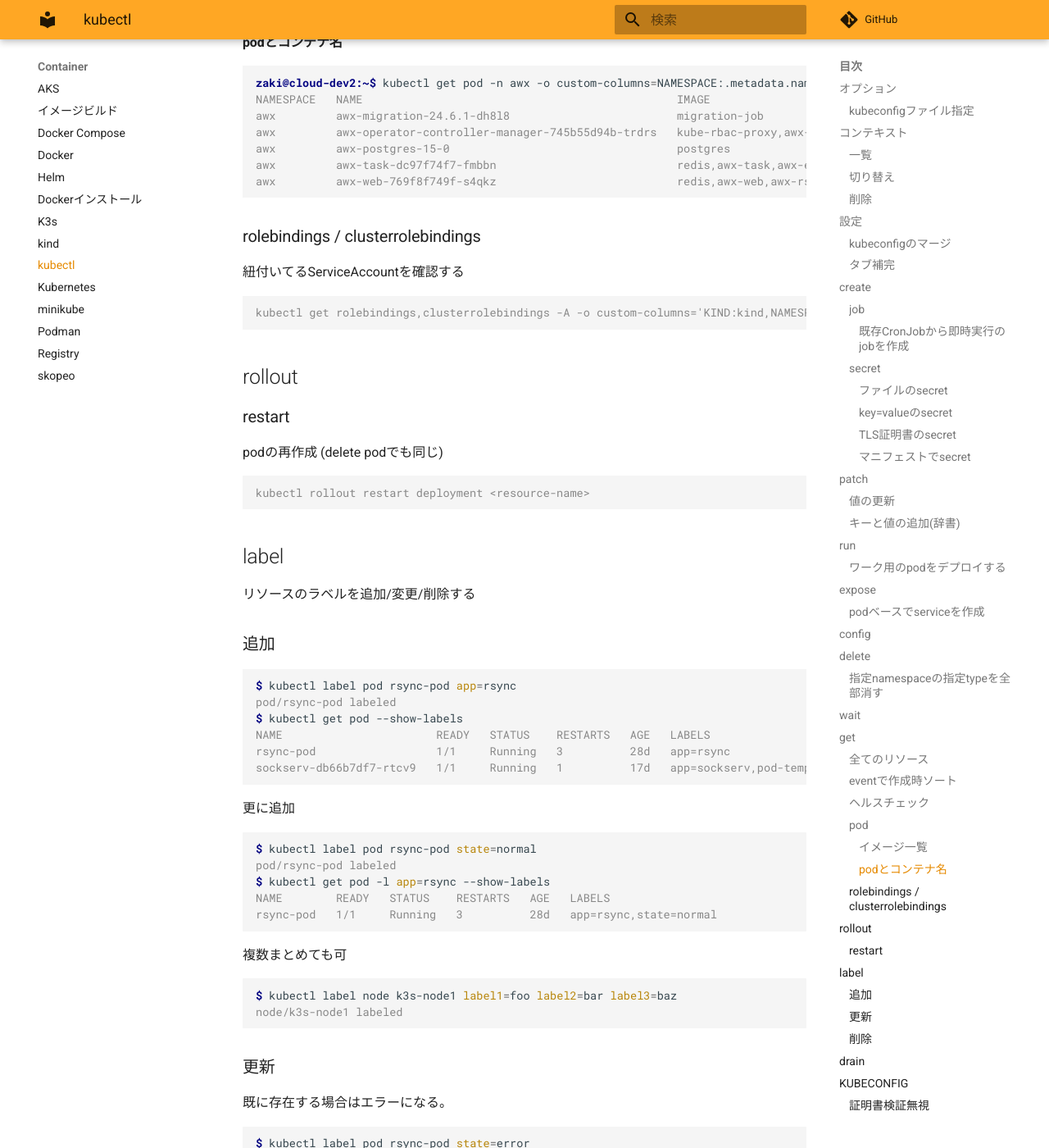
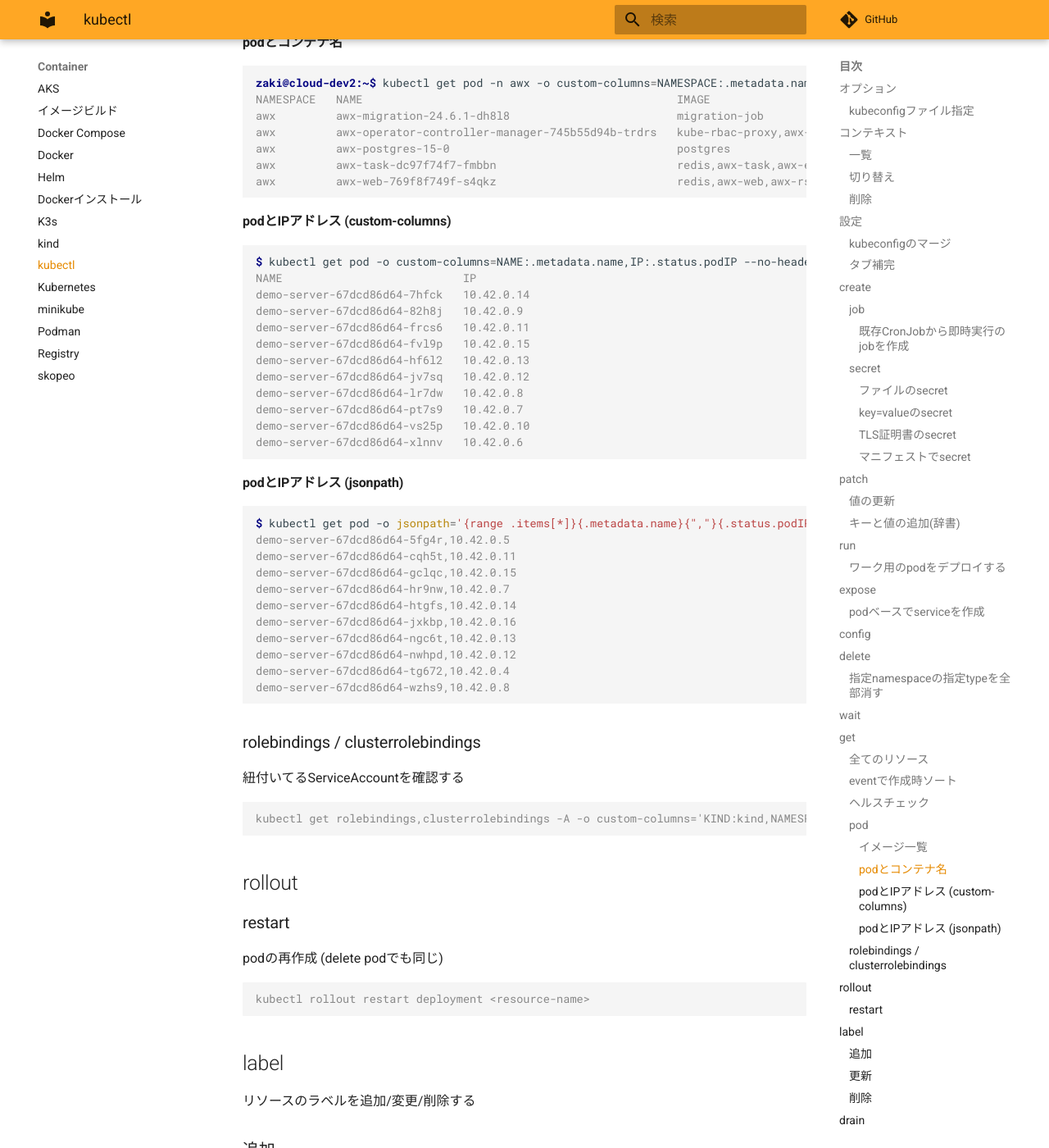
Before and after one commit to zaki-lknr/docs, an MkDocs documentation site: the page built from docs/Container/kubectl.md, in a window 1280 px wide and 1400 px high, scrolled down 9704 px. Shown: the whole window at 82% size. Built offline with MkDocs 1.6.1 and Material for MkDocs 9.7.7, drawn with Linux system fonts in a browser that asks for light colours; comment, search, counter and statistics services are not loaded.

Commit message:
add: container/kubectl: getのcustom-columns/jsonpath

````diff
--- a/docs/Container/kubectl.md
+++ b/docs/Container/kubectl.md
@@ -498,6 +498,39 @@ awx         awx-task-dc97f74f7-fmbbn                           redis,awx-task,aw
 awx         awx-web-769f8f749f-s4qkz                           redis,awx-web,awx-rsyslog
 ```
 
+#### podとIPアドレス (custom-columns)
+
+```console
+$ kubectl get pod -o custom-columns=NAME:.metadata.name,IP:.status.podIP --no-headers
+NAME                           IP
+demo-server-67dcd86d64-7hfck   10.42.0.14
+demo-server-67dcd86d64-82h8j   10.42.0.9
+demo-server-67dcd86d64-frcs6   10.42.0.11
+demo-server-67dcd86d64-fvl9p   10.42.0.15
+demo-server-67dcd86d64-hf6l2   10.42.0.13
+demo-server-67dcd86d64-jv7sq   10.42.0.12
+demo-server-67dcd86d64-lr7dw   10.42.0.8
+demo-server-67dcd86d64-pt7s9   10.42.0.7
+demo-server-67dcd86d64-vs25p   10.42.0.10
+demo-server-67dcd86d64-xlnnv   10.42.0.6
+```
+
+#### podとIPアドレス (jsonpath)
+
+```console
+$ kubectl get pod -o jsonpath='{range .items[*]}{.metadata.name}{","}{.status.podIP}{"\n"}{end}'
+demo-server-67dcd86d64-5fg4r,10.42.0.5
+demo-server-67dcd86d64-cqh5t,10.42.0.11
+demo-server-67dcd86d64-gclqc,10.42.0.15
+demo-server-67dcd86d64-hr9nw,10.42.0.7
+demo-server-67dcd86d64-htgfs,10.42.0.14
+demo-server-67dcd86d64-jxkbp,10.42.0.16
+demo-server-67dcd86d64-ngc6t,10.42.0.13
+demo-server-67dcd86d64-nwhpd,10.42.0.12
+demo-server-67dcd86d64-tg672,10.42.0.4
+demo-server-67dcd86d64-wzhs9,10.42.0.8
+```
+
 ### rolebindings / clusterrolebindings
 
 紐付いてるServiceAccountを確認する
````
